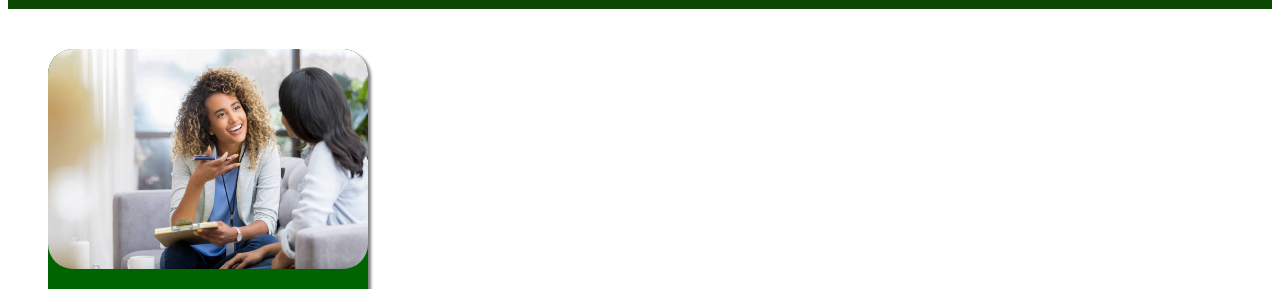
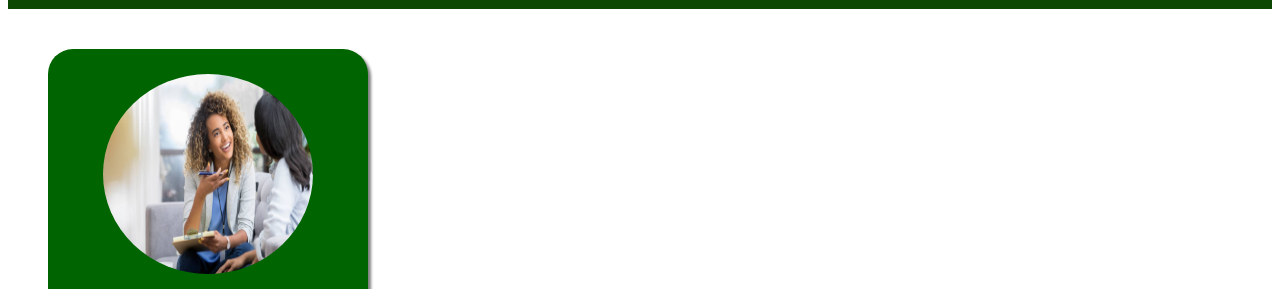
Before and after one commit to Nyanjuimarvin/neurosolve, a plain HTML site: page profile.html in a window 1280 px wide. Shown: the part 227-516 px from the top of the page. Drawn offline with Linux system fonts and the light colour scheme.

Commit message:
Changing the shape of the doctor's image

```diff
--- a/profile.css
+++ b/profile.css
@@ -79,7 +79,6 @@ ul{
     margin-top: 30px;
 }
 .take{
-    /* padding-top: 40px; */
     margin-left: 30px;
     box-shadow: 3px 3px 3px 0px grey;
     border-radius: 25px 25px  25px 25px;
--- a/profile.html
+++ b/profile.html
@@ -35,7 +35,7 @@
     <div class="jay">
         <div class="take">
             <div class="pic">
-                <img style="border-radius: 25px 25px;" src="picha/trip2.jpg" alt="A doctor talking to a patient">
+                <img style="border-radius: 99%; width: 210px; margin: 25px 55px; height: 200px;" src="picha/trip2.jpg" alt="A doctor talking to a patient">
             </div>
             <div class="psy">
                 <h1>Psychiatrist</h1>
```
